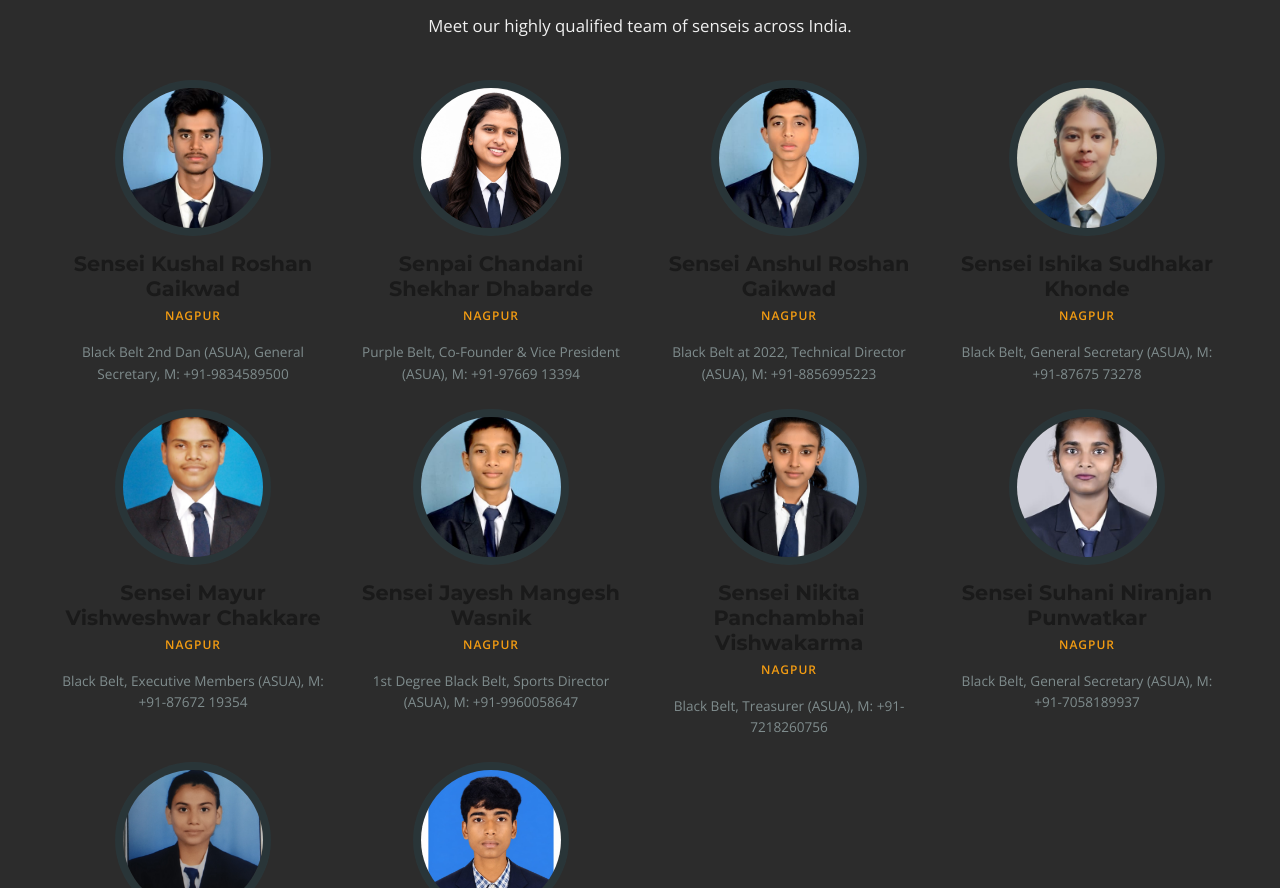
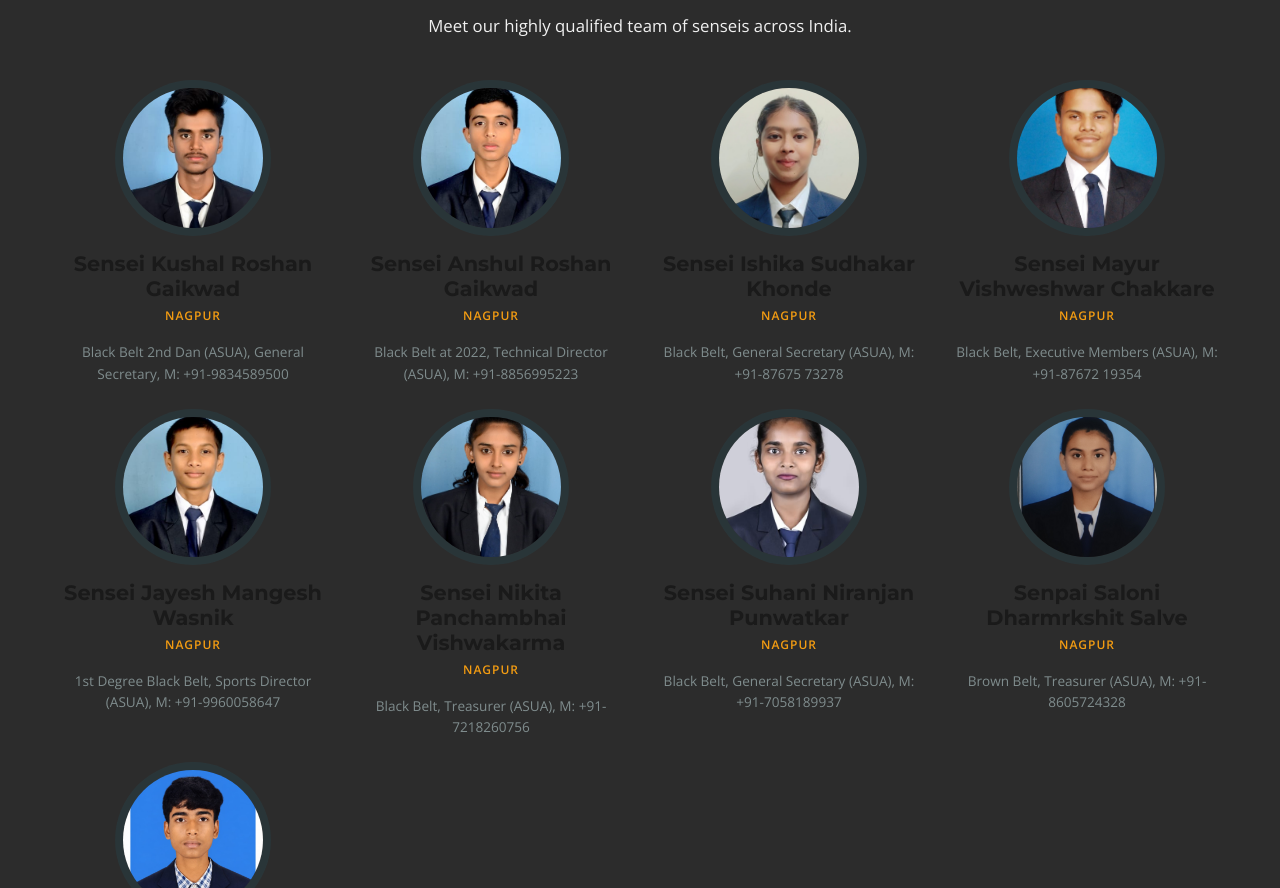
Before and after one commit to anshulgaikwad1924-design/ASUA, a plain HTML site: page instructors.html in a window 1280 px wide. Shown: the part 1940-2828 px from the top of the page. Drawn offline with nearby package versions, Linux system fonts and the light colour scheme.

Commit message:
Remove old team card for Senpai Chandani

```diff
--- a/instructors.html
+++ b/instructors.html
@@ -129,15 +129,7 @@
               <p class="team-desc">Black Belt 2nd Dan (ASUA), General Secretary, M: +91-9834589500</p>
             </article>
 
-            <!-- Instructor Card - Chandani Shekhar Dhabarde -->
-            <article class="team-card">
-              <div class="team-avatar" aria-hidden="true">
-                <img src="images/chandani_dhabarde.jpg" alt="Senpai Chandani Shekhar Dhabarde">
-              </div>
-              <h3>Senpai Chandani Shekhar Dhabarde</h3>
-              <p class="team-location">Nagpur</p>
-              <p class="team-desc">Purple Belt, Co-Founder & Vice President (ASUA), M: +91-97669 13394</p>
-            </article>
+
 
             <!-- Instructor Card - Anshul Roshan Gaikwad -->
             <article class="team-card">
```
